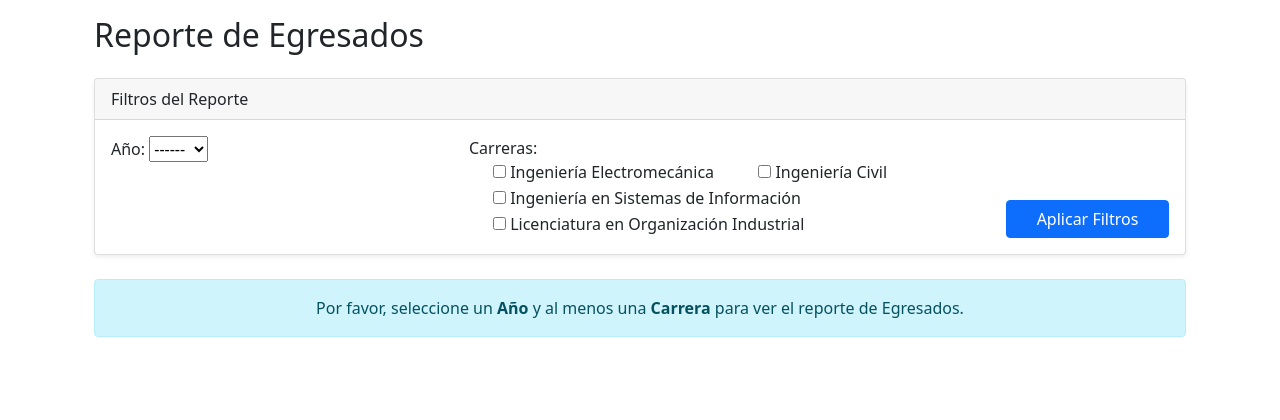
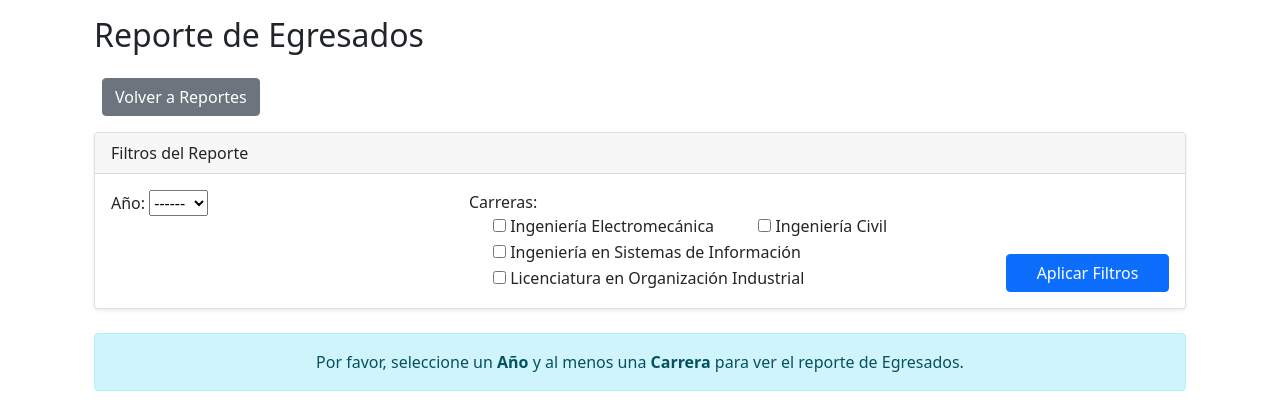
Before and after one commit to lucasmemox/estadisticas, a Django app: page /account/reportes/egresados/ in a window 1280 px wide. Shown: the top 420 px of the page. Run offline with Django 5.2, Linux system fonts and the light colour scheme; the visitor is signed in with stand-in values (Sample User, id 1); some libraries are stand-ins or nearby versions.

Commit message:
boton volver egresados siempre visible

```diff
--- a/usuario/templates/account/reportes/egresados/egresados_report.html
+++ b/usuario/templates/account/reportes/egresados/egresados_report.html
@@ -10,6 +10,12 @@
     {% block content %}
     <div class="container mt-3">
         <h1 class="h2 mb-4">{{ report_title }}</h1>
+
+        <div class="mb-3">
+           <a href="{% url 'dashboard' %}" class="btn btn-secondary ms-2">
+                    Volver a Reportes
+                </a>
+        </div>
 
         <div class="card mb-4 shadow-sm">
             <div class="card-header">
@@ -51,9 +57,6 @@
             <div>
                 <a href="{% url 'export_egresados_excel' %}{% if request.GET %}?{{ request.GET.urlencode }}{% endif %}" class="btn btn-success">
                     <i class="fas fa-file-excel"></i> Exportar a Excel
-                </a>
-                <a href="{% url 'dashboard' %}" class="btn btn-secondary ms-2">
-                    Volver a Reportes
                 </a>
             </div>
             {# Mostrar información de paginación #}
```
